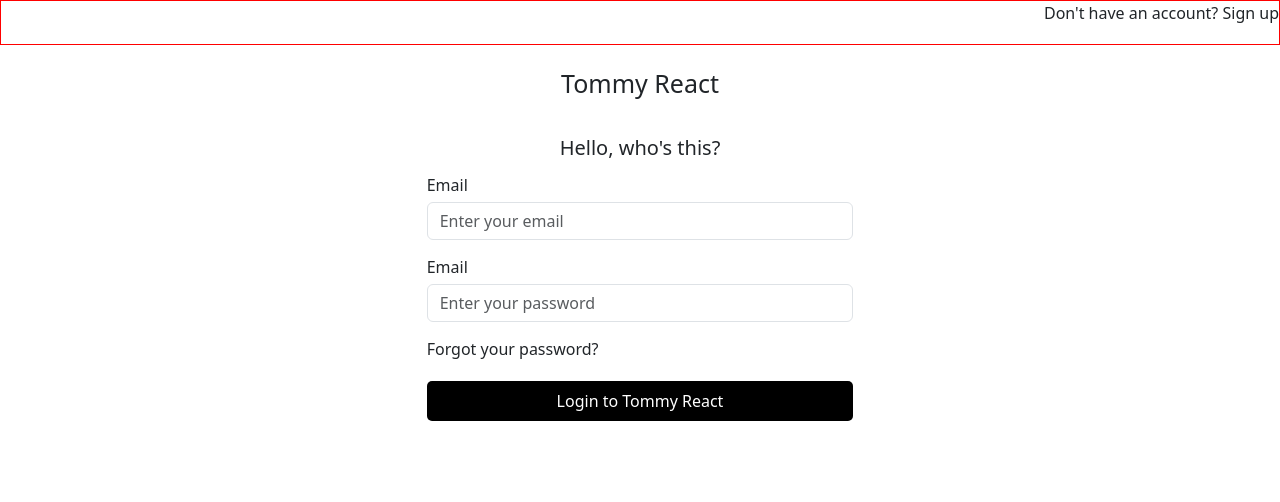
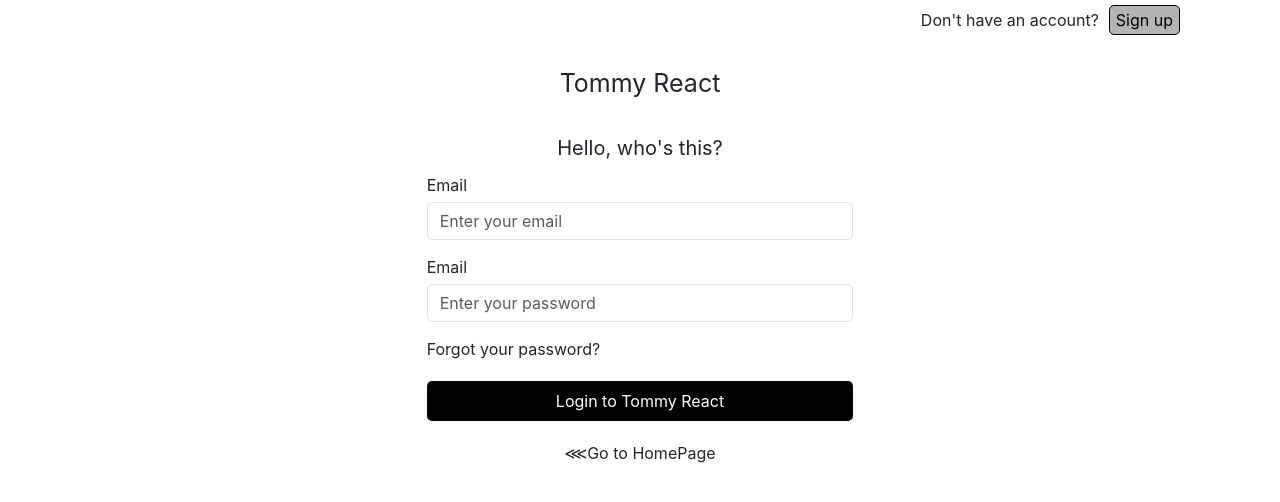
Before and after one commit to phucthor/test-demo-react, a React (Create React App) app: page /login in a window 1280 px wide. Shown: the top 502 px of the page. Built offline with nearby package versions, Linux system fonts and the light colour scheme.

Commit message:
video 70

```diff
--- /dev/null
+++ b/src/Layout.js
@@ -0,0 +1,42 @@
+import { Routes, Route } from "react-router-dom";
+import App from "./App";
+import User from "./components/User/User";
+import Admin from "./components/Admin/Admin";
+import HomePage from "./components/Home/HomePage";
+import ManageUser from "./components/Admin/Content/ManageUser";
+import Dashboard from "./components/Admin/Content/Dashboard";
+import Login from "./components/Auth/Login";
+import { ToastContainer } from "react-toastify";
+import 'react-toastify/dist/ReactToastify.css';
+const Layout = (props) => {
+  return (
+    <>
+        <Routes>
+            <Route path="/" element={<App />}>
+            <Route index element={<HomePage />} />
+            <Route path="/users" element={<User />} />
+            </Route>
+            <Route path="admins" element={<Admin />}>
+            <Route index element={<Dashboard />} />
+            <Route path="manage-user" element={<ManageUser />} />
+            </Route>
+
+            <Route path="/login" element={<Login />} />
+        </Routes>
+        <ToastContainer
+            position="top-right"
+            autoClose={5000}
+            hideProgressBar={false}
+            newestOnTop={false}
+            closeOnClick={false}
+            rtl={false}
+            pauseOnFocusLoss
+            draggable
+            pauseOnHover
+            theme="light"
+        />
+    </>
+  );
+}
+
+export default Layout;
--- a/src/components/Admin/Admin.js
+++ b/src/components/Admin/Admin.js
@@ -3,8 +3,6 @@
 import { FaBars } from "react-icons/fa";
 import React, { useState } from "react";
 import { Outlet } from "react-router-dom";
-import { ToastContainer, toast } from "react-toastify";
-import 'react-toastify/dist/ReactToastify.css';
 const Admin = (props) => {
   const [collapsed, setCollapsed] = useState(false);
   // const [toggled, setToggled] = props.toggled;
@@ -26,18 +24,7 @@
           administrative tasks.
         </p>
       </div>
-      <ToastContainer
-        position="top-right"
-        autoClose={5000}
-        hideProgressBar={false}
-        newestOnTop={false}
-        closeOnClick={false}
-        rtl={false}
-        pauseOnFocusLoss
-        draggable
-        pauseOnHover
-        theme="light"
-      />
+
     </div>
   );
 };
--- a/src/components/Auth/Login.js
+++ b/src/components/Auth/Login.js
@@ -1,16 +1,34 @@
 import "./Login.scss";
 import { useState } from "react";
+import { useNavigate } from "react-router-dom";
+import { postLogin } from "../../services/apiServices";
+import { toast } from 'react-toastify';
 const Login = (props) => {
   const [email, setEmail] = useState("");
   const [password, setPassword] = useState("");
+  const navigate = useNavigate();
 
-  const handleLogin = () => {
-    alert("click login");
+  const handleLogin = async() => {
+    // validate
+    if (!email || !password) {
+      alert("Email/Password is required");
+      return;
+    }
+    // call api
+    let data = await postLogin(email, password);
+    if (data && data.EC === 0) {
+      toast.success(data.EM);
+      navigate("/");
+    }
+    if (data && +data.EC !== 0) {
+      toast.error(data.EM);
+    }
   }
   return (
     <div className="login-container">
       <div className="header">
-        Don't have an account? <span>Sign up</span>
+        <span>Don't have an account?</span>
+        <button>Sign up</button>
       </div>
       <div className="title col-4 mx-auto">Tommy React</div>
       <div className="welcome col-4 mx-auto">Hello, who's this?</div>
@@ -44,6 +62,9 @@
             Login to Tommy React
           </button>
         </div>
+        <div className="text-center">
+          <span className='back' onClick={() => { navigate('/')}}>&#8920;Go to HomePage</span>
+        </div>
       </div>
     </div>
   );
--- a/src/components/Auth/Login.scss
+++ b/src/components/Auth/Login.scss
@@ -2,7 +2,18 @@
   .header {
     height: 45px;
     text-align: right;
-    border: 1px solid red;
+    padding: 5px 100px 0 100px;
+    button {
+      margin-left: 10px;
+      background: rgb(180, 180, 180);
+      height: 30px;
+      border-radius: 5px;
+      border: 1px solid;
+      cursor: pointer;
+      &:hover {
+        background-color: whitesmoke;
+      }
+    }
   }
 
   .title {
@@ -31,5 +42,12 @@
       color: white;
       background: black;
     }
+
+    .back {
+      cursor: pointer;
+      &:hover {
+        text-decoration: underline;
+      }
+    }
   }
 }
--- a/src/index.js
+++ b/src/index.js
@@ -1,37 +1,20 @@
-import React from "react";
 import ReactDOM from "react-dom/client";
-import App from "./App";
 import reportWebVitals from "./reportWebVitals";
 import { Provider } from "react-redux";
 import store from "./redux/store";
 import "bootstrap/dist/css/bootstrap.min.css";
 import "bootstrap/dist/js/bootstrap.bundle.min.js";
 import "./App.scss"; // Move this import after Bootstrap
-import { BrowserRouter, Routes, Route } from "react-router-dom";
-import User from "./components/User/User";
-import Admin from "./components/Admin/Admin";
-import HomePage from "./components/Home/HomePage";
-import ManageUser from "./components/Admin/Content/ManageUser";
-import Dashboard from "./components/Admin/Content/Dashboard";
-import Login from "./components/Auth/Login";
+import { BrowserRouter } from "react-router-dom";
+import Layout from "./Layout";
+
 
 const root = ReactDOM.createRoot(document.getElementById("root"));
 root.render(
   <Provider store={store}>
     {/* <React.StrictMode> */}
     <BrowserRouter>
-      <Routes>
-        <Route path="/" element={<App />}>
-          <Route index element={<HomePage />} />
-          <Route path="/users" element={<User />} />
-        </Route>
-        <Route path="admins" element={<Admin />}>
-          <Route index element={<Dashboard />} />
-          <Route path="manage-user" element={<ManageUser />} />
-        </Route>
-
-        <Route path="/login" element={<Login />} />
-      </Routes>
+      <Layout />
     </BrowserRouter>
     {/* </React.StrictMode> */}
   </Provider>
--- a/src/services/apiServices.js
+++ b/src/services/apiServices.js
@@ -32,8 +32,16 @@
 const getUserWithPaginate = (page, limit) => {
     return axios.get(`api/v1/participant?page=${page}&limit=${limit}`);
 }
+
+const postLogin = (userEmail, userPassword) => {
+    return axios.post('api/v1/login'
+        , {email: userEmail, password:userPassword}
+    );
+}
 export { postCreateNewUser
         , getAllUsers
         , putUpdateUser
         , deleteUser
-        , getUserWithPaginate };
+        , getUserWithPaginate
+        , postLogin
+        };
```
